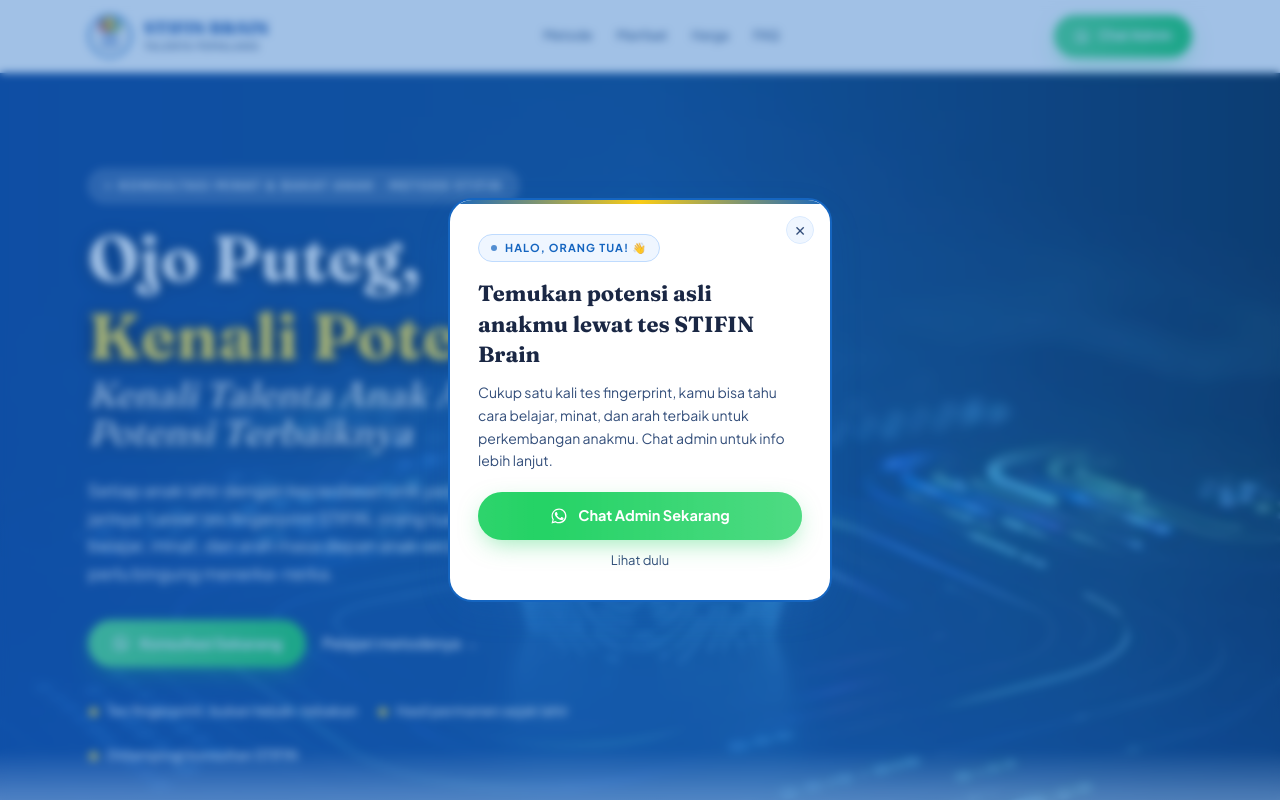
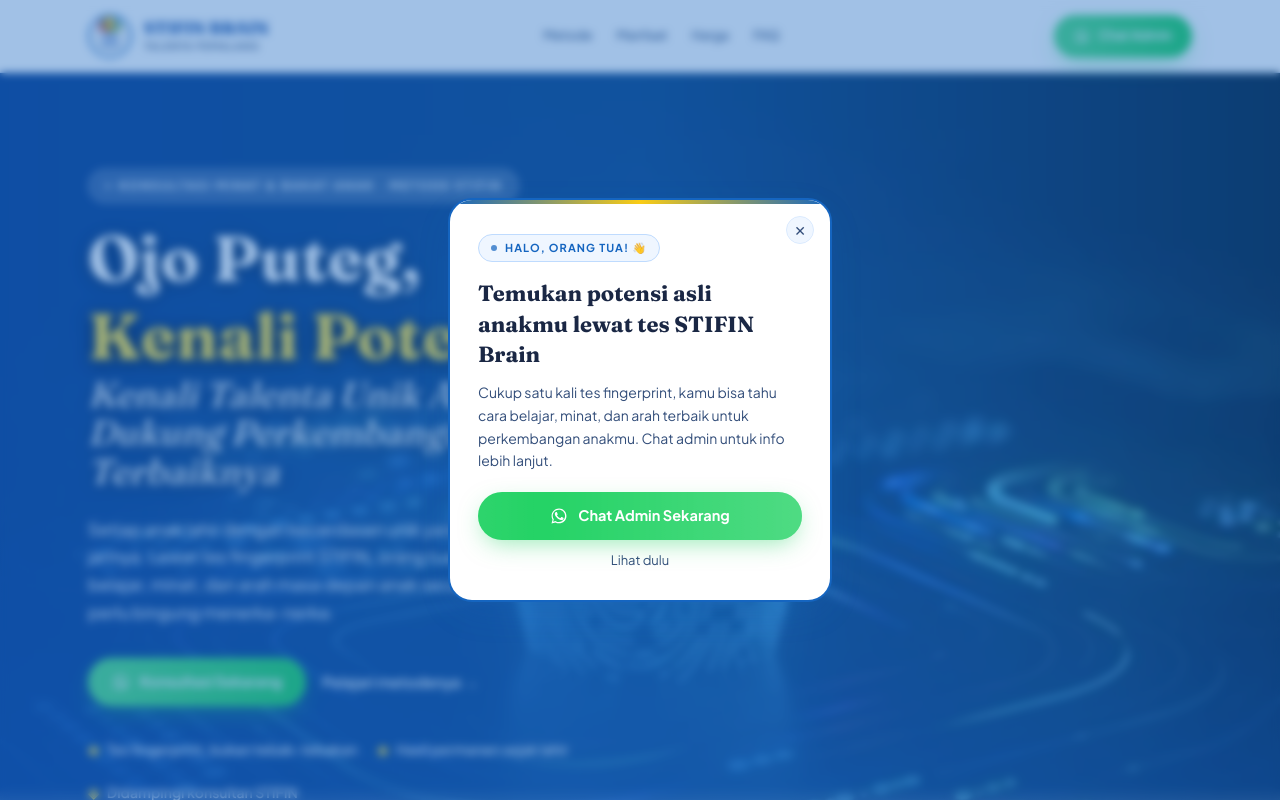
Before and after one commit to pimpimpawww/landing-page-stifin-brain, a Next.js app: page / in a window 1280 px wide. Shown: the top 800 px of the page. Built offline with nearby package versions, Linux system fonts and the light colour scheme.

Commit message:
ganti tagline dan nomer hp

```diff
--- a/components/Hero.tsx
+++ b/components/Hero.tsx
@@ -46,7 +46,7 @@
               Kenali Potensi Anak
             </span>
             <span className="block text-[0.55em] text-white/90 font-medium italic mt-1">
-              Kenali Talenta Anak Anda, Dukung Potensi Terbaiknya
+              Kenali Talenta Unik Anak Anda dan Dukung Perkembangan Serta Potensi Terbaiknya
             </span>
           </h1>
 
--- a/lib/constants.ts
+++ b/lib/constants.ts
@@ -1,9 +1,9 @@
-export const WA_NUMBER = "6281325876722";
-export const WA_DISPLAY = "081 325 876 722";
+export const WA_NUMBER = "6285211618899";
+export const WA_DISPLAY = "0852-1161-8899";
 
 export function waLink(message: string) {
   return `https://wa.me/${WA_NUMBER}?text=${encodeURIComponent(message)}`;
 }
 
 export const WA_DEFAULT_MESSAGE =
-  "Halo, saya ingin konsultasi tes minat bakat anak di STIFIN Brain - Semar Ojo Puteg";
+  "Halo, saya ingin konsultasi tes minat bakat anak di STIFIN Brain - Talenta Pemalang";
```
